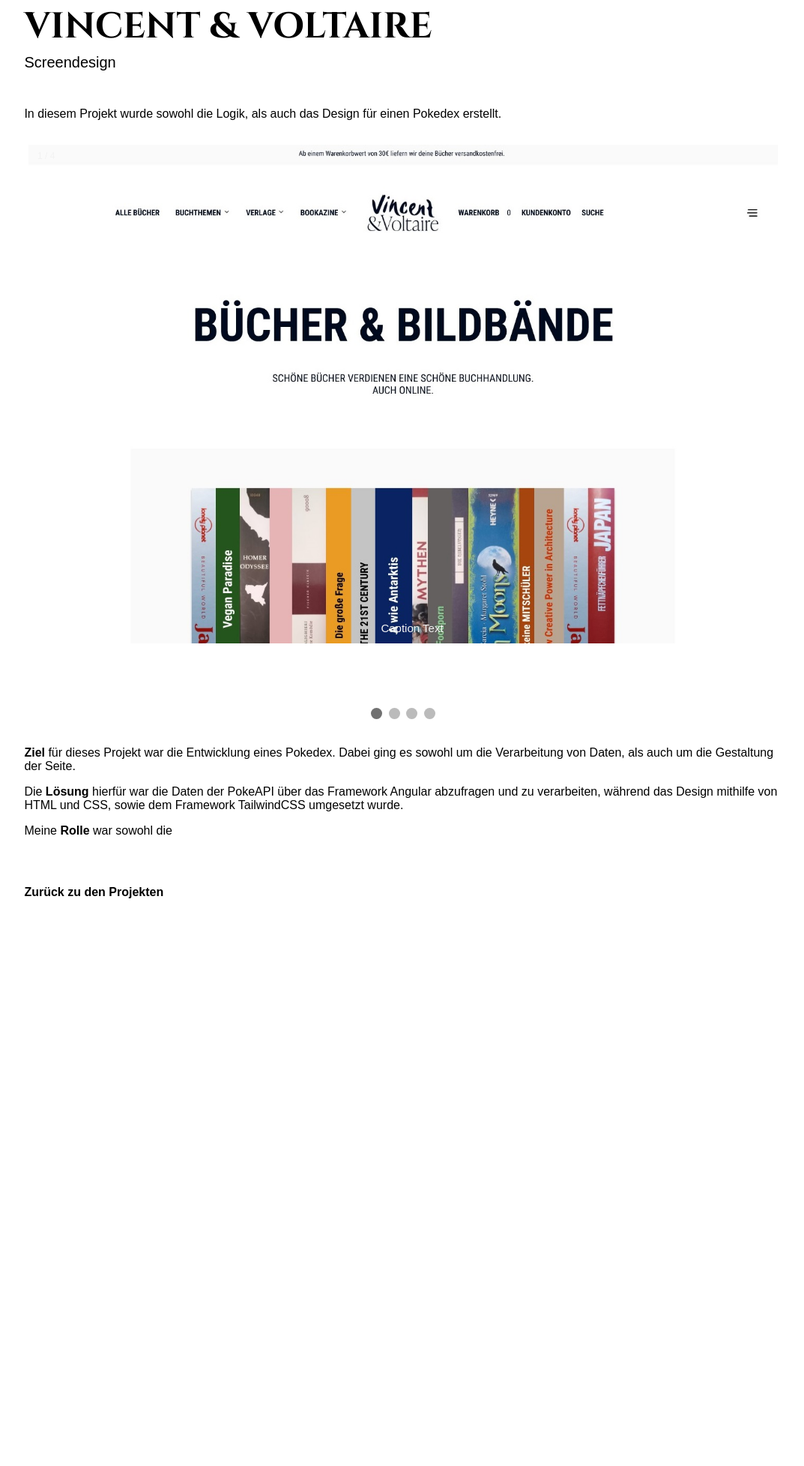
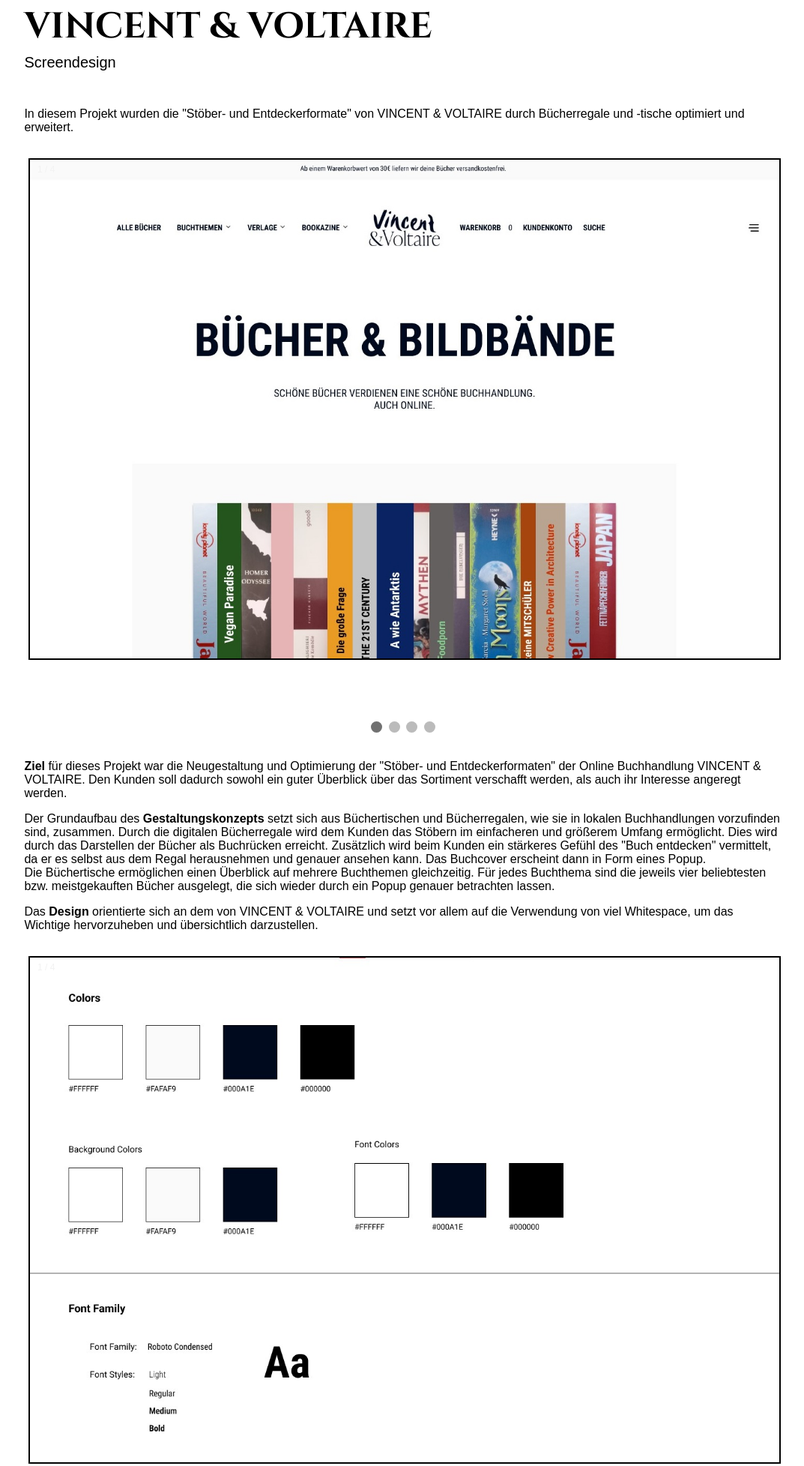
Before and after one commit to Alessa-v-Scheidt/Alessa-v-Scheidt.github.io, a plain HTML site: page screendesign.html in a window 1280 px wide. Shown: the part 77-2032 px from the top of the page at 75% size, without its empty margins (102-1175 px from the left). Before the commit the page ends 1436 px from the top, so only its background shows below. Drawn offline with Linux system fonts and the light colour scheme; a web font is replaced by a local one.

Commit message:
added screendesign

```diff
--- a/screendesign.html
+++ b/screendesign.html
@@ -21,89 +21,162 @@
         <div class="portfolio-text-container">
             <h1>VINCENT & VOLTAIRE</h1>
             <h2>Screendesign</h2>
-            <p class="space-top">In diesem Projekt wurde sowohl die Logik, als auch das Design für einen Pokedex
-                erstellt.</p>
+            <p class="space-top">In diesem Projekt wurden die "Stöber- und Entdeckerformate" von VINCENT & VOLTAIRE
+                durch Bücherregale und -tische optimiert und erweitert.</p>
         </div>
         <!-- Slideshow container -->
-        <div class="slideshow-container">
+        <div class="slideshow-container" id="slideshow-pages">
 
             <!-- Full-width images with number and caption text -->
             <div class="mySlides fade">
                 <div class="numbertext">1 / 4</div>
-                <img src="images/startseite.jpg" style="width:100%">
-                <div class="text">Caption Text</div>
+                <img class="img-rahmen" src="images/startseite.jpg" style="width:100%">
             </div>
 
             <div class="mySlides fade">
                 <div class="numbertext">2 / 4</div>
-                <img src="images/regal.jpg" style="width:100%">
-                <div class="text">Caption Two</div>
+                <img class="img-rahmen" src="images/regal.jpg" style="width:100%">
             </div>
 
             <div class="mySlides fade">
                 <div class="numbertext">3 / 4</div>
-                <img src="images/popup.jpg" style="width:100%">
-                <div class="text">Caption Three</div>
+                <img class="img-rahmen" src="images/popup.jpg" style="width:100%">
             </div>
 
             <div class="mySlides fade">
                 <div class="numbertext">4 / 4</div>
-                <img src="images/büchertische.jpg" style="width:100%">
-                <div class="text">Caption Four</div>
+                <img class="img-rahmen" src="images/büchertische.jpg" style="width:100%">
             </div>
 
             <!-- Next and previous buttons -->
-            <a class="prev" onclick="plusSlides(-1)">&#10094;</a>
-            <a class="next" onclick="plusSlides(1)">&#10095;</a>
+            <a class="prev" onclick="plusPagesSlides(-1)">&#10094;</a>
+            <a class="next" onclick="plusPagesSlides(1)">&#10095;</a>
         </div>
         <br>
 
         <!-- The dots/circles -->
-        <div style="text-align:center">
-            <span class="dot" onclick="currentSlide(1)"></span>
-            <span class="dot" onclick="currentSlide(2)"></span>
-            <span class="dot" onclick="currentSlide(3)"></span>
-            <span class="dot" onclick="currentSlide(4)"></span>
+        <div style="text-align:center" id="slideshow-pages-dots">
+            <span class="dot" onclick="currentPagesSlide(1)"></span>
+            <span class="dot" onclick="currentPagesSlide(2)"></span>
+            <span class="dot" onclick="currentPagesSlide(3)"></span>
+            <span class="dot" onclick="currentPagesSlide(4)"></span>
         </div>
         <div class="portfolio-text-container">
-            <p class="space-p"><b>Ziel</b> für dieses Projekt war die Entwicklung eines Pokedex. Dabei ging es sowohl um
-                die Verarbeitung von Daten, als auch um die Gestaltung der Seite.</p>
-            <p class="space-p">Die <b>Lösung</b> hierfür war die Daten der PokeAPI über das Framework Angular abzufragen
-                und zu verarbeiten, während das Design mithilfe von HTML und CSS, sowie dem Framework TailwindCSS
-                umgesetzt wurde.</p>
-            <p>Meine <b>Rolle</b> war sowohl die </p>
+            <p class="space-p"><b>Ziel</b> für dieses Projekt war die Neugestaltung und Optimierung der "Stöber- und
+                Entdeckerformaten" der Online Buchhandlung VINCENT & VOLTAIRE. Den Kunden soll dadurch sowohl ein guter
+                Überblick über das Sortiment verschafft werden, als auch ihr Interesse angeregt werden.</p>
+            <p>Der Grundaufbau des <b>Gestaltungskonzepts</b> setzt sich aus Büchertischen und
+                Bücherregalen, wie sie in lokalen Buchhandlungen vorzufinden sind, zusammen. Durch die digitalen
+                Bücherregale wird dem Kunden das Stöbern im einfacheren und größerem Umfang ermöglicht. Dies wird durch
+                das Darstellen der Bücher als Buchrücken erreicht. Zusätzlich wird beim Kunden ein stärkeres Gefühl des
+                "Buch entdecken" vermittelt, da er es selbst aus dem Regal herausnehmen und genauer ansehen kann. Das
+                Buchcover erscheint dann in Form eines Popup.</p>
+            <p class="space-p">Die Büchertische ermöglichen einen Überblick auf mehrere Buchthemen gleichzeitig. Für jedes Buchthema
+                sind die jeweils vier beliebtesten bzw. meistgekauften Bücher ausgelegt, die sich wieder durch ein Popup
+                genauer betrachten lassen.</p>
+            <p>Das <b>Design</b> orientierte sich an dem von VINCENT & VOLTAIRE und setzt vor allem auf die Verwendung
+                von viel Whitespace, um das Wichtige hervorzuheben und übersichtlich darzustellen.</p>
+        </div>
+
+        <div class="slideshow-container" id="slideshow-styleguide">
+
+            <!-- Full-width images with number and caption text -->
+            <div class="mySlides fade">
+                <div class="numbertext">1 / 4</div>
+                <img class="img-rahmen" src="images/styleguide1.jpg" style="width:100%">
+            </div>
+
+            <div class="mySlides fade">
+                <div class="numbertext">2 / 4</div>
+                <img class="img-rahmen" src="images/styleguide2.jpg" style="width:100%">
+            </div>
+
+            <div class="mySlides fade">
+                <div class="numbertext">3 / 4</div>
+                <img class="img-rahmen" src="images/styleguide3.jpg" style="width:100%">
+            </div>
+
+            <div class="mySlides fade">
+                <div class="numbertext">4 / 4</div>
+                <img class="img-rahmen" src="images/styleguide4.jpg" style="width:100%">
+            </div>
+
+            <!-- Next and previous buttons -->
+            <a class="prev" onclick="plusStyleguideSlides(-1)">&#10094;</a>
+            <a class="next" onclick="plusStyleguideSlides(1)">&#10095;</a>
+        </div>
+        <br>
+
+        <!-- The dots/circles -->
+        <div style="text-align:center" id="slideshow-styleguide-dots">
+            <span class="dot" onclick="currentStyleguideSlide(1)"></span>
+            <span class="dot" onclick="currentStyleguideSlide(2)"></span>
+            <span class="dot" onclick="currentStyleguideSlide(3)"></span>
+            <span class="dot" onclick="currentStyleguideSlide(4)"></span>
+        </div>
+
+        <div class="portfolio-text-container">
             <button class="space-button" onclick="window.location.href = './'">Zurück zu den Projekten</button>
         </div>
     </div>
 
+
+
     <script>
-        let slideIndex = 1;
-        showSlides(slideIndex);
+        let pagesSlideIndex = 1;
+        let styleguideSlideIndex = 1;
+
+        showPagesSlides(pagesSlideIndex);
+        showStyleguideSlides(styleguideSlideIndex);
 
         // Next/previous controls
-        function plusSlides(n) {
-            showSlides(slideIndex += n);
+        function plusPagesSlides(n) {
+            showPagesSlides(pagesSlideIndex += n);
         }
 
         // Thumbnail image controls
-        function currentSlide(n) {
-            showSlides(slideIndex = n);
+        function currentPagesSlide(n) {
+            showPagesSlides(pagesSlideIndex = n);
         }
 
-        function showSlides(n) {
+        function plusStyleguideSlides(n) {
+            showStyleguideSlides(styleguideSlideIndex += n);
+        }
+
+        function currentStyleguideSlide(n) {
+            showStyleguideSlides(styleguideSlideIndex = n);
+        }
+
+        function showPagesSlides(n) {
             let i;
-            let slides = document.getElementsByClassName("mySlides");
-            let dots = document.getElementsByClassName("dot");
-            if (n > slides.length) { slideIndex = 1 }
-            if (n < 1) { slideIndex = slides.length }
+            let slides = document.querySelectorAll("#slideshow-pages>div");
+            let dots = document.querySelectorAll("#slideshow-pages-dots>span");
+            if (n > slides.length) { pagesSlideIndex = 1 }
+            if (n < 1) { pagesSlideIndex = slides.length }
             for (i = 0; i < slides.length; i++) {
                 slides[i].style.display = "none";
             }
             for (i = 0; i < dots.length; i++) {
                 dots[i].className = dots[i].className.replace(" active", "");
             }
-            slides[slideIndex - 1].style.display = "block";
-            dots[slideIndex - 1].className += " active";
+            slides[pagesSlideIndex - 1].style.display = "block";
+            dots[pagesSlideIndex - 1].className += " active";
+        }
+
+        function showStyleguideSlides(n) {
+            let i;
+            let slides = document.querySelectorAll("#slideshow-styleguide>div");
+            let dots = document.querySelectorAll("#slideshow-styleguide-dots>span");
+            if (n > slides.length) { styleguideSlideIndex = 1 }
+            if (n < 1) { styleguideSlideIndex = slides.length }
+            for (i = 0; i < slides.length; i++) {
+                slides[i].style.display = "none";
+            }
+            for (i = 0; i < dots.length; i++) {
+                dots[i].className = dots[i].className.replace(" active", "");
+            }
+            slides[styleguideSlideIndex - 1].style.display = "block";
+            dots[styleguideSlideIndex - 1].className += " active";
         }
     </script>
 </body>
```
Also changed, not shown: images/styleguide1.jpg (added), images/styleguide2.jpg (added), images/styleguide3.jpg (added), images/styleguide4.jpg (added).
